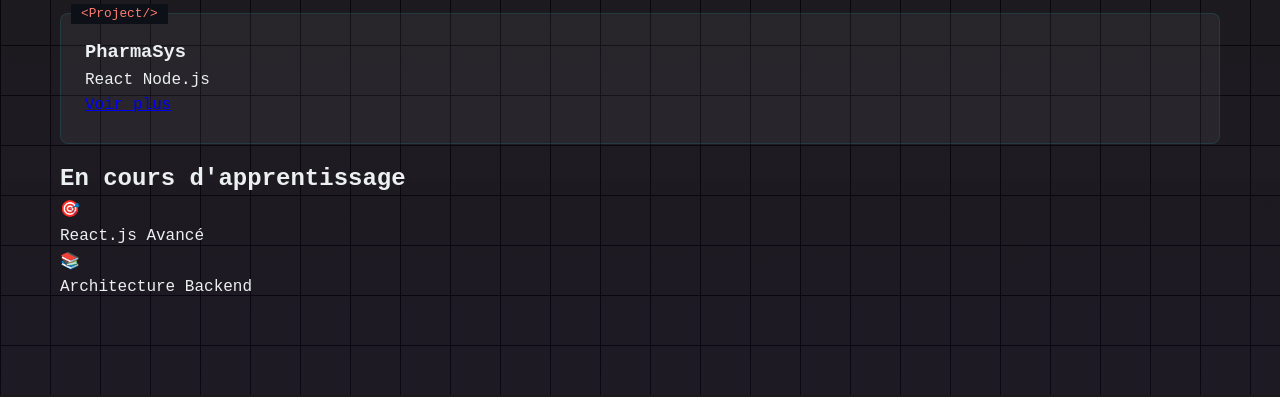
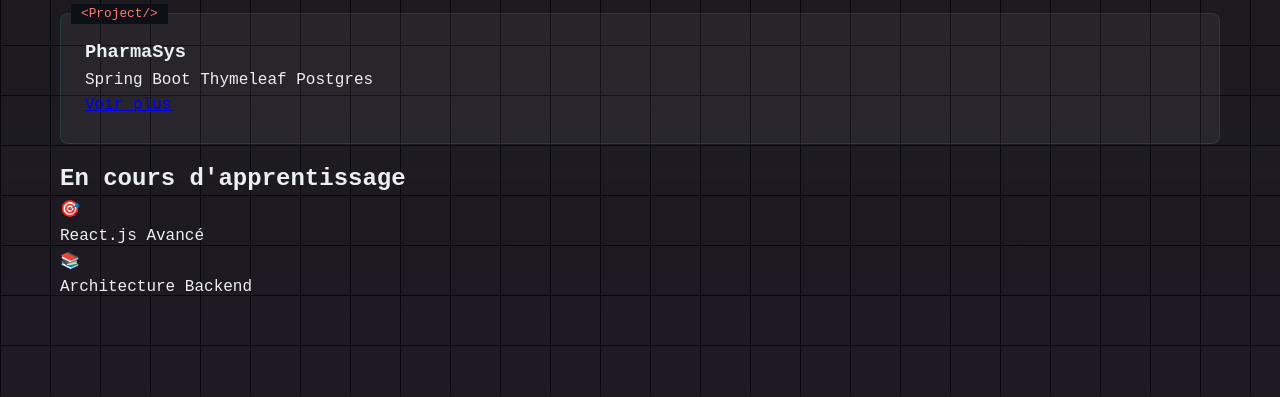
Before and after one commit to kenny516/kennyverse, a plain HTML site: page src/index.html in a window 1280 px wide. Shown: the part 405-802 px from the top of the page. Drawn offline with nearby package versions, Linux system fonts and the light colour scheme.

Commit message:
add actions

```diff
--- a/src/index.html
+++ b/src/index.html
@@ -72,8 +72,9 @@
                     <h3>PharmaSys</h3>
                     <p></p>
                     <div class="project-tech">
-                        <span>React</span>
-                        <span>Node.js</span>
+                        <span>Spring Boot</span>
+                        <span>Thymeleaf</span>
+                        <span>Postgres</span>
                     </div>
                     <a href="pages/projects.html" class="btn-small">Voir plus</a>
                 </div>
```
Also changed, not shown: 1 other file.
